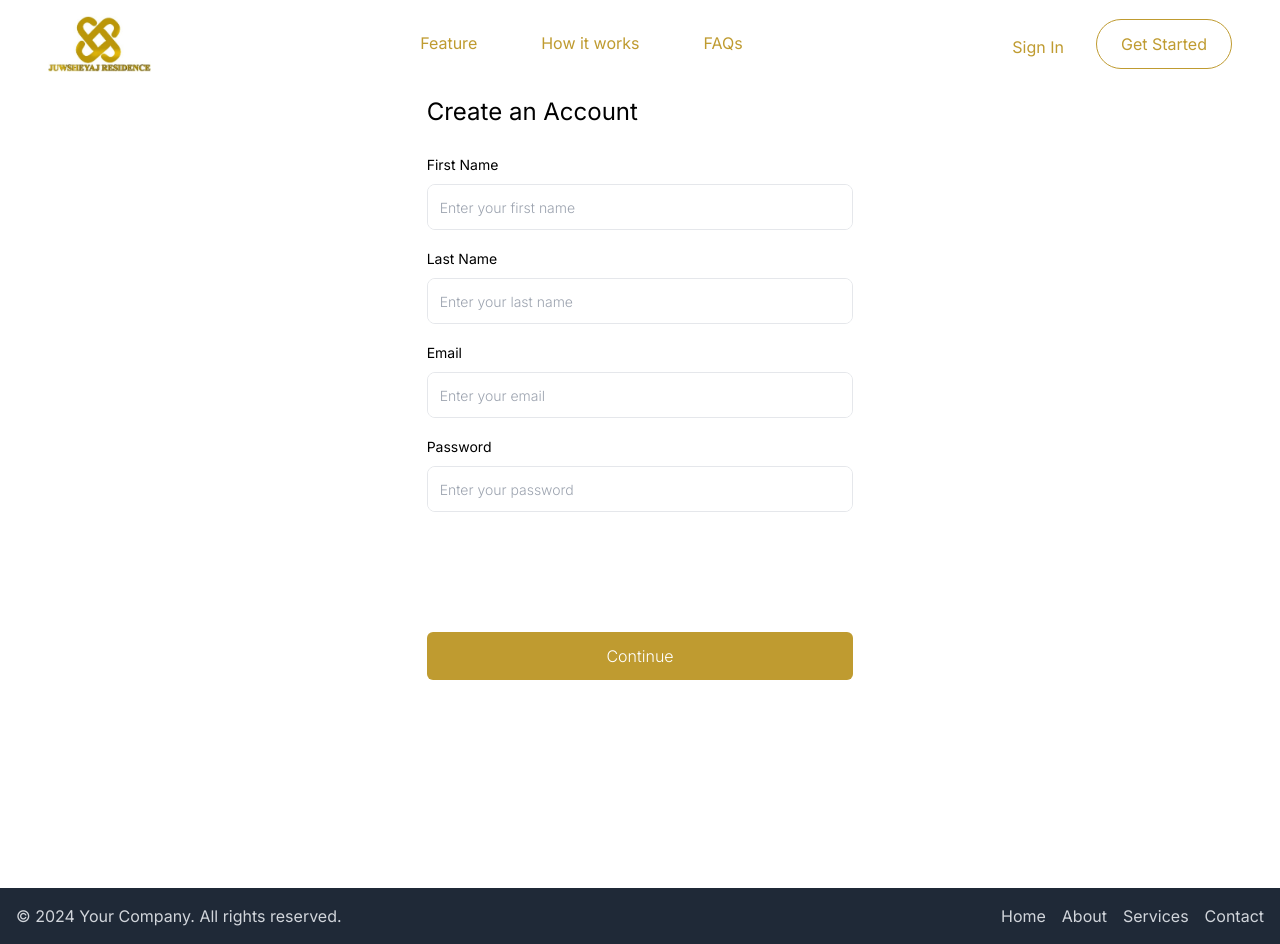
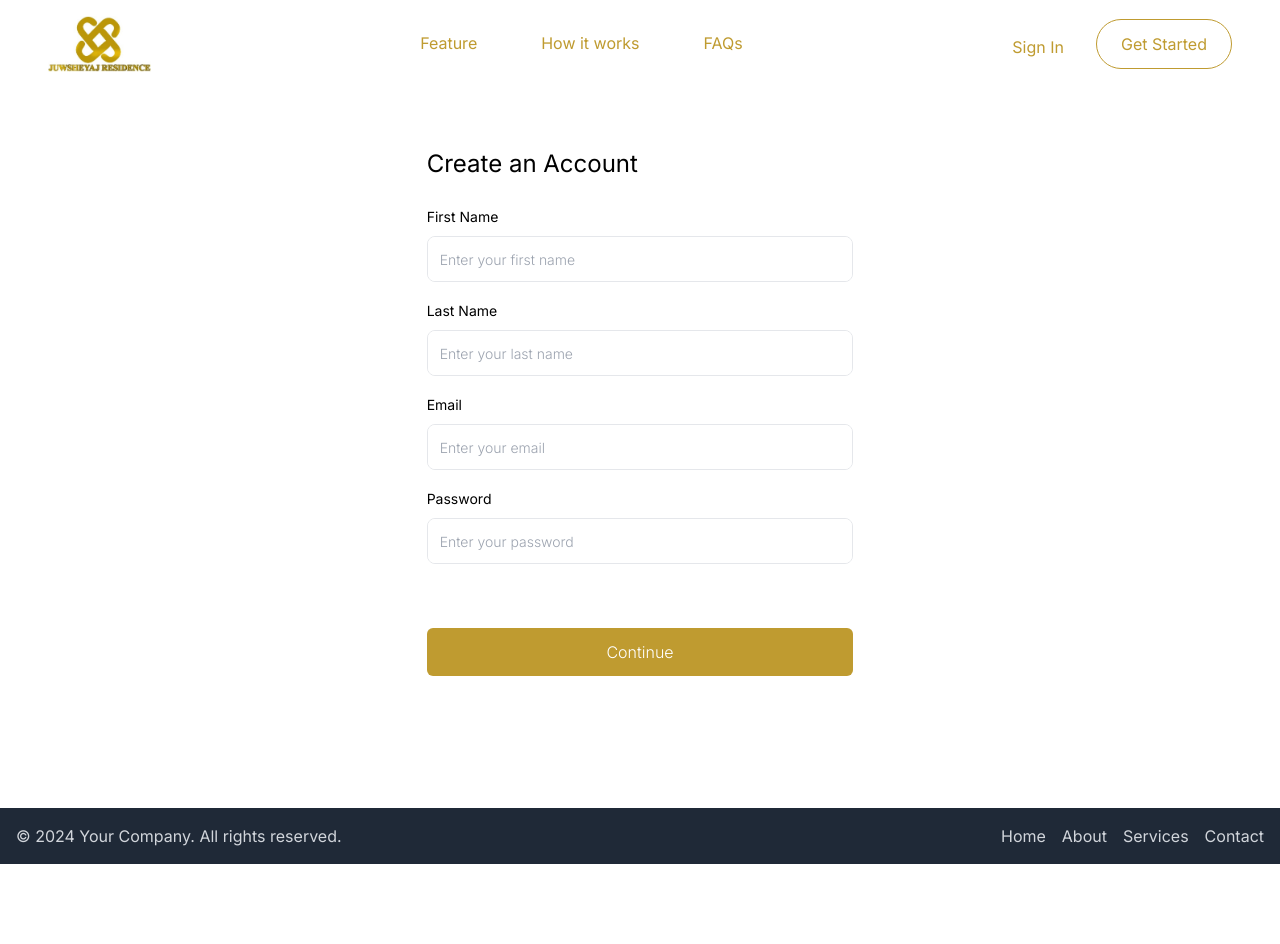
Before and after one commit to Sundayouduma/sunet-fe, a Next.js app: page /sign-up in a window 1280 px wide. After the commit the page ends 864 px from the top, so only its background shows below. Built offline with nearby package versions, Linux system fonts and the light colour scheme.

Commit message:
sign-in and sign-up align

```diff
--- a/package.json
+++ b/package.json
@@ -13,6 +13,7 @@
     "@emotion/styled": "^11.11.5",
     "@mui/material": "^5.15.15",
     "@mui/x-date-pickers": "^7.2.0",
+    "axios": "^1.6.8",
     "dayjs": "^1.11.10",
     "framer-motion": "^11.1.3",
     "next": "14.2.1",
--- a/src/app/sign-in/page.tsx
+++ b/src/app/sign-in/page.tsx
@@ -77,7 +77,7 @@ const LoginScreen = () => {
   };
 
   return (
-    <div className="flex justify-center h-screen">
+    <div className="flex justify-center items-center h-screen">
       <div className="w-full sm:w-1/3 p-16 justify-center">
         <div className="">
           <div className="text-3xl text-nrvGreyBlack font-semibold">
@@ -111,7 +111,7 @@ const LoginScreen = () => {
             </div>
 
           </div>
-          <div className="w-full mt-20 pt-10">
+          <div className="w-full mt-16">
             <Button
               size="large"
               className="block w-full"
--- a/src/app/sign-up/page.tsx
+++ b/src/app/sign-up/page.tsx
@@ -86,7 +86,7 @@ const SignUpScreen = () => {
   return (
     <Layout>
         <ToastContainer />
-      <div className="flex justify-center h-screen">
+      <div className="flex items-center justify-center h-screen -mt-20">
         <div className="w-full sm:w-1/3 justify-center">
           <div className="">
             <div className="pt-2 text-2xl text-nrvLightGrey text-md">
@@ -139,7 +139,7 @@ const SignUpScreen = () => {
               </div>
             </div>
 
-            <div className="mt-20 pt-10">
+            <div className="mt-16">
               <Button
                 size="large"
                 className="block w-full"
```
Also changed, not shown: 1 other file (tests, documents, lock files or other folders).
